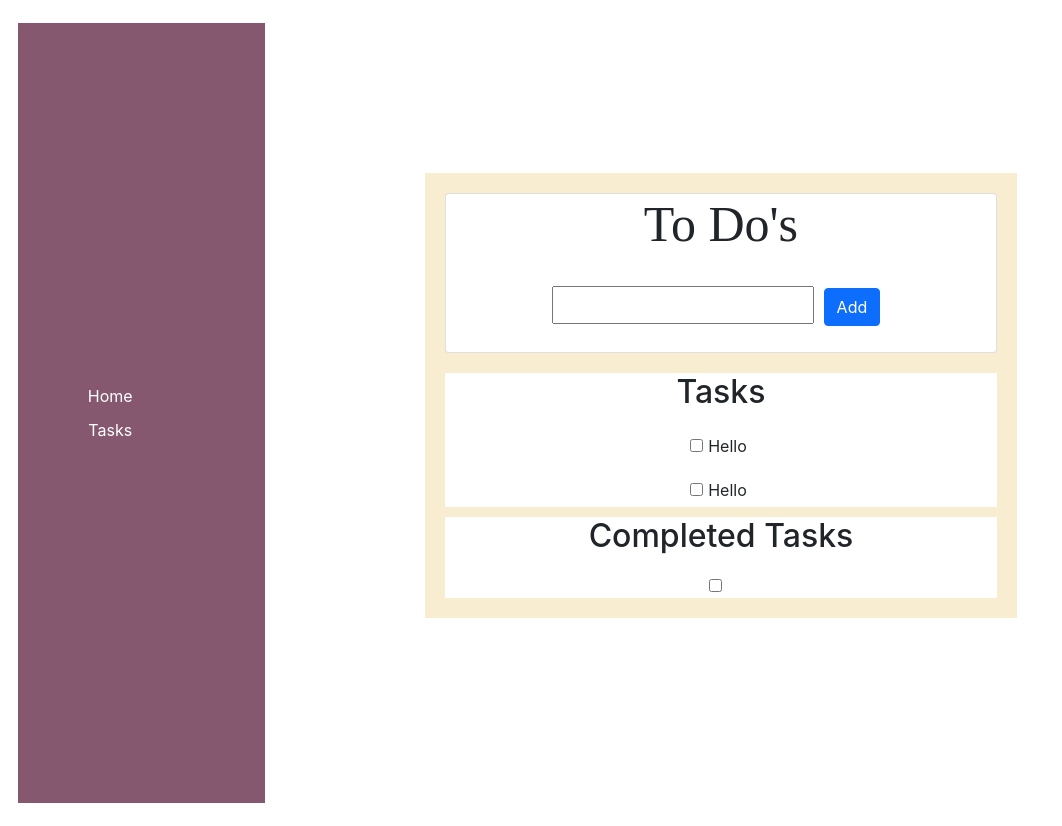
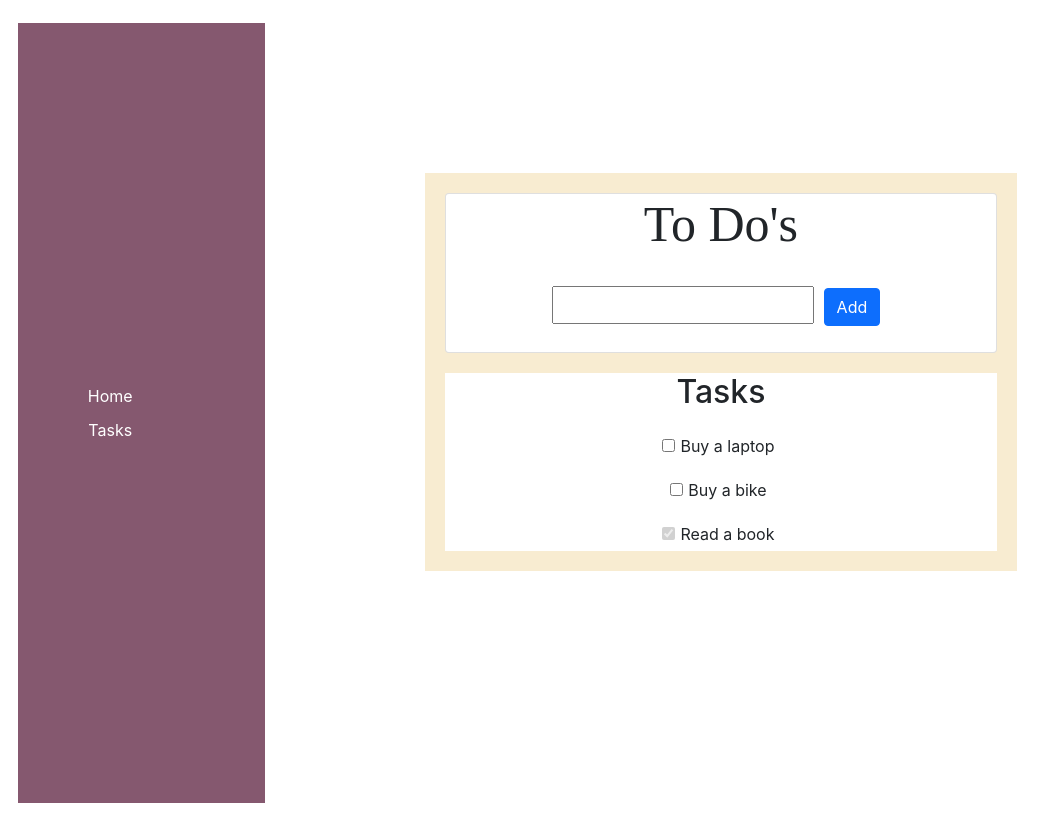
Before and after one commit to Sbasu2512/weatherapp, a Next.js app: page /todo in a window 1280 px wide. Shown: the whole page, without its empty margins (0-1062 px from the left). Built offline with nearby package versions, Linux system fonts and the light colour scheme; a web font is replaced by a local one.

Commit message:
some progress made

```diff
--- a/components/globals/task.jsx
+++ b/components/globals/task.jsx
@@ -1,15 +1,20 @@
-import React from "react";
+import React, { useState } from "react";
 
 export default function TaskCard(props) {
 
     const { handleTask, task } = props;
 
+    const [checked, setChecked] = useState(task.is_completed)
+
     console.log('task', task)
 
-    const handleChange = (e) => {
-        const value = e.target.value;
-        console.log(value)
+    const handleChange = async (e) => {
+        const value = await e.target.value;
+        if(task.id == value){
+          setChecked(true);
         handleTask(value);
+        }
+
     }
 
     return (
@@ -17,11 +22,10 @@ export default function TaskCard(props) {
       <input
         type="checkbox"
         value={task?.id}
-        name=""
         onChange={handleChange}
-        style={{ borderRadius: "100%" }}
-        checked={task?.checked}
-        disabled={task?.disabled}
+        style={{ borderRadius: "100%", }}
+        checked={checked}
+        disabled={checked}
       />
       <label style={{ margin: "5px" }}>
         {" "}
--- a/pages/todo.jsx
+++ b/pages/todo.jsx
@@ -3,40 +3,46 @@ import nextId from "react-id-generator";
 import { Row, Card, Button } from "react-bootstrap";
 import TaskCard from "../components/globals/task";
 
-const tasks = [
-  { id: "id1", value: "Hello", is_completed: false },
+const tasksDb = [
+  { id: "id1",
+   value: "Buy a laptop",
+  is_completed: false },
   {
-    id: "id4",
-    value: "Hello",
+    id: "id3",
+    value: "Buy a bike",
     is_completed: false,
   },
+  {
+    id: "id2",
+    is_completed: true,
+    value: "Read a book",
+  }
 ];
 export default function ToDO() {
   const [task, setTask] = useState("");
+  const [tasks, setTasks] = useState(tasksDb);
   const [completedTasks, setCompletedTasks] = useState([]);
-  // const taskList = [];
 const [taskList, setTaskList] = useState([]);
 
-  useEffect(() => {
-      let complete_task = tasks.filter((task)=>{
-        return task.is_completed === true
-      })
-      let incomplete_task = tasks.filter((task)=>{
-        return task.is_completed === false
-      })
-      // console.log('incompleteTask', incomplete_task, typeof incomplete_task)
-      // taskList.push(incomplete_task);
-      setTaskList(incomplete_task)
-      setCompletedTasks(complete_task)
-  }, []);
+  useEffect(()=>{
+      setTasks(tasksDb)
+  },[tasks,task])
+
+  // useEffect(() => {
+  //   console.log('tasks', tasks)
+
+  //   setTaskList(tasks.filter((task)=> task.is_completed === false))
+  //   setCompletedTasks(tasks.filter((task)=> task.is_completed === true))
+
+  // }, [tasks]);
 
   const handleChange = (e) => {
-    const value = e.target.value;
+    const value =  e.target.value;
+    console.log('value from handlechange', value)
     setTask(value);
   };
 
-  const addTask = () => {
-    console.log(task);
+  const addTask = (e) => {
     //adding task to the db and showing it in the UI
     const toDo = {
       id: nextId(),
@@ -44,18 +50,19 @@ const [taskList, setTaskList] = useState([]);
       is_completed: false,
     };
     console.log(toDo);
-    tasks.push(toDo);
+    // tasksDb.push(toDo);
+    setTasks(toDo)
+    console.log(tasks)
   };
 
   const handleTask = (value) =>{
     console.log('value', value)
-
-    taskList.map((task)=>{
+    tasks.map((task)=>{
       if(task.id == value){
-        task.is_completed = true;
+       return {...task, is_completed:true}
       }
+      console.log('task after change', task)
     })
-
   }
 
 
@@ -69,7 +76,7 @@ const [taskList, setTaskList] = useState([]);
             <input
               type="textbox"
               className="padding-5"
-              onChange={handleChange}
+              onClick={handleChange}
               />
             <Button className="margin-10" type="submit" onClick={addTask}>
               Add
@@ -83,20 +90,14 @@ const [taskList, setTaskList] = useState([]);
           style={{ backgroundColor: "#fff", marginTop: "10px", width: "100%" }}
           >
           <h2>Tasks</h2>
-          {console.log(taskList, typeof taskList)}
-          {taskList && taskList.length > 0? (
-            taskList.map((task) => <TaskCard  task={task} handleTask={handleTask} /> )
+
+          {tasks && tasks.length > 0? (
+            tasks.map((task) => <TaskCard  task={task} handleTask={handleTask} /> )
             ) : (
             <div> No More tasks left to do 😀 </div>
           )}
         </div>
-        <div
-          className="flex"
-          style={{ backgroundColor: "#fff", marginTop: "10px", width: "100%" }}
-        >
-          <h2>Completed Tasks</h2>
-          <TaskCard />
-        </div>
+
       </Row>
     </div>
   );
--- a/styles/globals.css
+++ b/styles/globals.css
@@ -109,3 +109,11 @@ width: 350px;
 .text-center{
   text-align: center;
 }
+
+.strikethrough{
+  text-decoration: line-through;
+}
+
+no-decoration{
+  text-decoration: none;
+}
```
